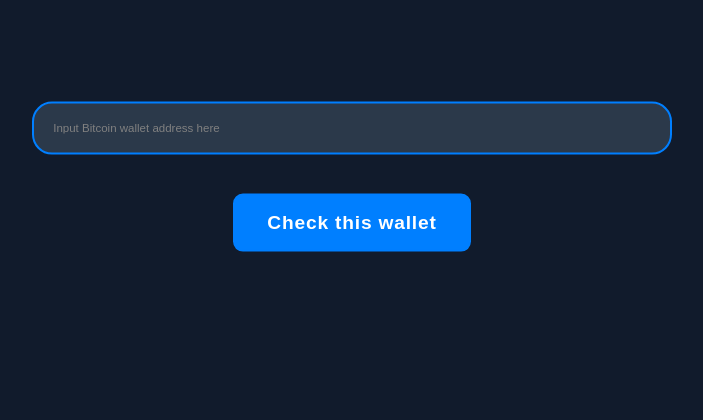
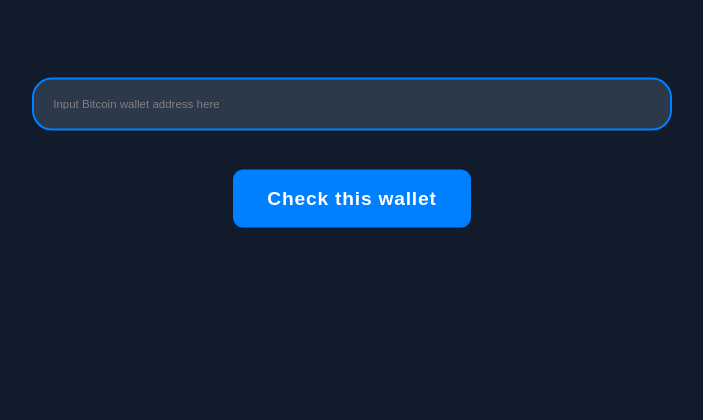
Before and after one commit to aveliore/bitcoin-wallet-balance, a PHP site: page / in a window 1280 px wide. Shown: the part 259-679 px from the top of the page, without its empty margins (288-991 px from the left). Run offline with PHP 8.4, Linux system fonts and the light colour scheme.

Commit message:
Decrease input margin

```diff
--- a/style.css
+++ b/style.css
@@ -48,7 +48,7 @@ a:active {
 
 @media only screen and (min-width: 600px) {
     .bwa {
-        margin-top: 10em;
+        margin-top: 5em;
         width: 50vw;
     }
 }
```
